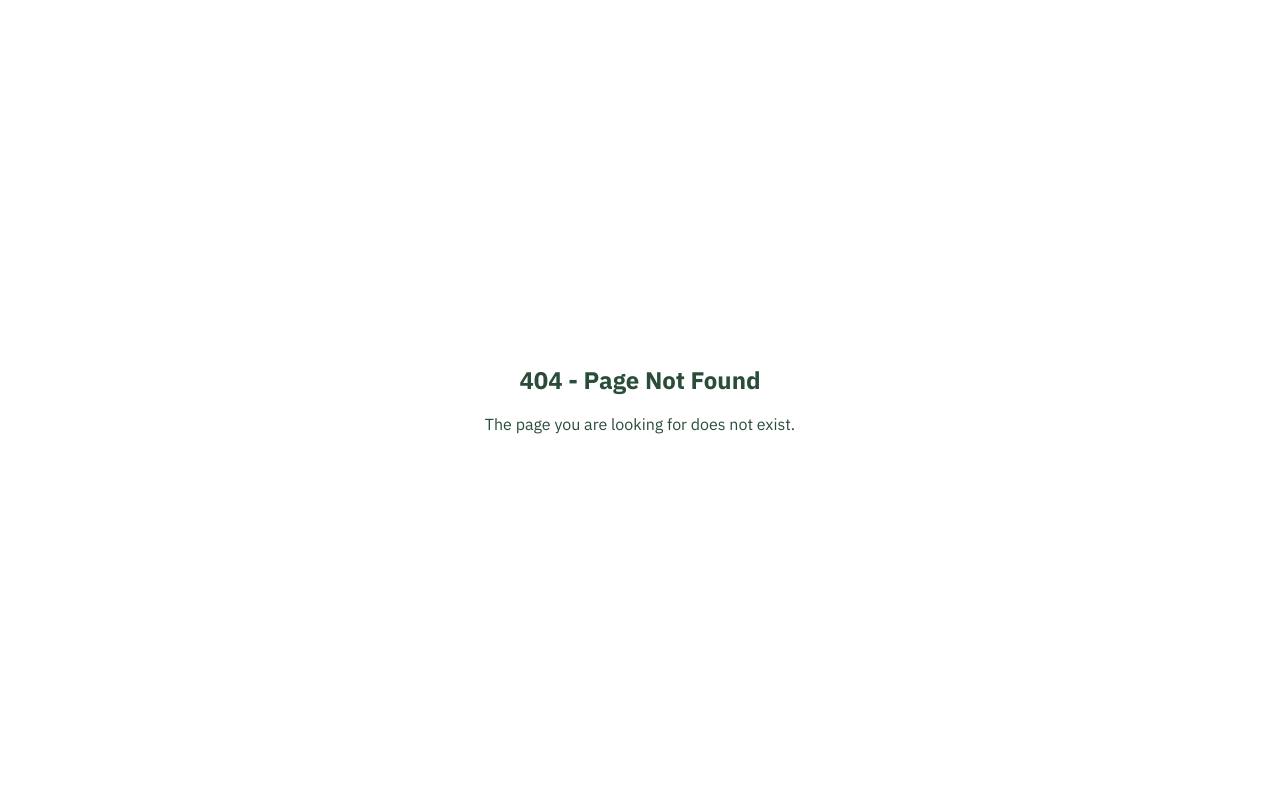
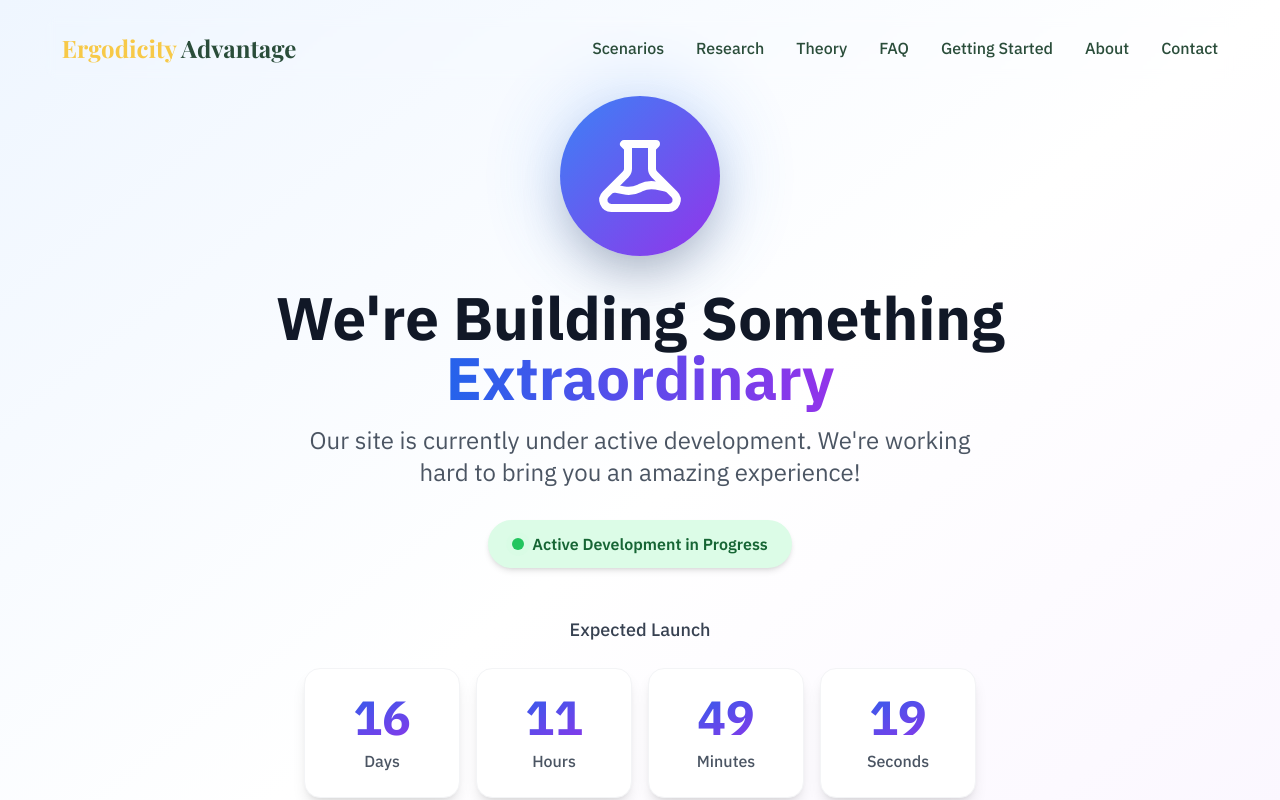
Before and after one commit to AlexFiliakov/MostlyOptimal.com, a Next.js app: page /faq in a window 1280 px wide. Before the commit this address had no page. Shown: the top 800 px of the page. Built offline with nearby package versions, Linux system fonts and the light colour scheme.

Commit message:
added launch/under construction pages

```diff
--- /dev/null
+++ b/app/about/page.tsx
@@ -0,0 +1,15 @@
+'use client';
+
+import Header from "../components/Header";
+import UnderConstruction from "../components/UnderConstruction";
+import Footer from "../components/Footer";
+
+export default function Home() {
+  return (
+    <main className="min-h-screen bg-pure-white">
+      <Header />
+      <UnderConstruction />
+      <Footer />
+    </main>
+  );
+}
--- a/app/components/CTASection.tsx
+++ b/app/components/CTASection.tsx
@@ -75,7 +75,7 @@ export default function CTASection() {
         <div className="relative w-full h-full">
           <Image
             src="/images/compass.webp"
-            alt="Race Car Tuning"
+            alt="Compass"
             fill
             className="object-cover"
             sizes="100vw"
--- a/app/components/Header.tsx
+++ b/app/components/Header.tsx
@@ -70,13 +70,13 @@ const Header = () => {
   // Menu items
   const menuItems = useMemo(
     () => [
-      { label: "Scenarios", href: "#scenarios" },
+      { label: "Scenarios", href: "scenarios" },
       { label: "Research", href: "https://mostlyoptimal.com/research" },
-      { label: "Theory", href: "#theory" },
-      { label: "FAQ", href: "#faq" },
+      { label: "Theory", href: "https://mostlyoptimal.com/theory" },
+      { label: "FAQ", href: "faq" },
       { label: "Getting Started", href: "https://mostlyoptimal.com/tutorial" },
-      { label: "About", href: "#about" },
-      { label: "Contact", href: "#contact" },
+      { label: "About", href: "about" },
+      { label: "Contact", href: "contact" },
     ],
     []
   );
--- /dev/null
+++ b/app/components/UnderConstruction.tsx
@@ -0,0 +1,125 @@
+"use client";
+
+import { useEffect, useState } from "react";
+
+export default function UnderConstruction() {
+  const [targetDate] = useState(() => {
+    // November 1st, 2025 at 12:00:00 AM EST (UTC-5)
+    // Setting as UTC time: 5:00 AM UTC = 12:00 AM EST
+    return new Date('2025-11-01T05:00:00Z');
+  });
+
+  const [timeLeft, setTimeLeft] = useState({
+    days: 0,
+    hours: 0,
+    minutes: 0,
+    seconds: 0,
+  });
+
+  useEffect(() => {
+    const calculateTimeLeft = () => {
+      const difference = targetDate.getTime() - new Date().getTime();
+
+      if (difference > 0) {
+        setTimeLeft({
+          days: Math.floor(difference / (1000 * 60 * 60 * 24)),
+          hours: Math.floor((difference / (1000 * 60 * 60)) % 24),
+          minutes: Math.floor((difference / 1000 / 60) % 60),
+          seconds: Math.floor((difference / 1000) % 60),
+        });
+      }
+    };
+
+    calculateTimeLeft();
+    const timer = setInterval(calculateTimeLeft, 1000);
+
+    return () => clearInterval(timer);
+  }, [targetDate]);
+
+  return (
+    <section className="min-h-screen bg-gradient-to-br from-blue-50 via-white to-purple-50 flex items-center justify-center px-4 pt-24 pb-12">
+      <div className="max-w-4xl w-full text-center">
+        {/* Main Icon */}
+        <div className="mb-8 flex justify-center">
+          <div className="relative">
+            <div className="absolute inset-0 bg-blue-500 rounded-full blur-2xl opacity-20 animate-pulse"></div>
+            <div className="relative bg-gradient-to-br from-blue-500 to-purple-600 rounded-full p-8 shadow-2xl">
+              <svg
+                className="w-24 h-24 text-white"
+                fill="none"
+                stroke="currentColor"
+                viewBox="0 0 24 24"
+              >
+                <path
+                  strokeLinecap="round"
+                  strokeLinejoin="round"
+                  strokeWidth={2}
+                  d="M19.428 15.428a2 2 0 00-1.022-.547l-2.387-.477a6 6 0 00-3.86.517l-.318.158a6 6 0 01-3.86.517L6.05 15.21a2 2 0 00-1.806.547M8 4h8l-1 1v5.172a2 2 0 00.586 1.414l5 5c1.26 1.26.367 3.414-1.415 3.414H4.828c-1.782 0-2.674-2.154-1.414-3.414l5-5A2 2 0 009 10.172V5L8 4z"
+                />
+              </svg>
+            </div>
+          </div>
+        </div>
+
+        {/* Heading */}
+        <h1 className="text-5xl md:text-6xl font-bold text-gray-900 mb-4">
+          We&apos;re Building Something{" "}
+          <span className="bg-gradient-to-r from-blue-600 to-purple-600 bg-clip-text text-transparent">
+            Extraordinary
+          </span>
+        </h1>
+
+        {/* Subheading */}
+        <p className="text-xl md:text-2xl text-gray-600 mb-8 max-w-2xl mx-auto">
+          Our site is currently under active development. We&apos;re working hard to bring you an amazing experience!
+        </p>
+
+        {/* Status Badge */}
+        <div className="inline-flex items-center gap-2 bg-green-100 text-green-800 px-6 py-3 rounded-full mb-12 shadow-md">
+          <span className="relative flex h-3 w-3">
+            <span className="animate-ping absolute inline-flex h-full w-full rounded-full bg-green-400 opacity-75"></span>
+            <span className="relative inline-flex rounded-full h-3 w-3 bg-green-500"></span>
+          </span>
+          <span className="font-semibold text-sm md:text-base">
+            Active Development in Progress
+          </span>
+        </div>
+
+        {/* Countdown Timer */}
+        <div className="mb-12">
+          <p className="text-lg text-gray-700 mb-6 font-medium">
+            Expected Launch
+          </p>
+          <div className="grid grid-cols-4 gap-4 max-w-2xl mx-auto">
+            {[
+              { label: "Days", value: timeLeft.days },
+              { label: "Hours", value: timeLeft.hours },
+              { label: "Minutes", value: timeLeft.minutes },
+              { label: "Seconds", value: timeLeft.seconds },
+            ].map((item) => (
+              <div
+                key={item.label}
+                className="bg-white rounded-2xl shadow-lg p-6 border border-gray-100"
+              >
+                <div className="text-4xl md:text-5xl font-bold bg-gradient-to-br from-blue-600 to-purple-600 bg-clip-text text-transparent mb-2">
+                  {String(item.value).padStart(2, "0")}
+                </div>
+                <div className="text-sm md:text-base text-gray-600 font-medium">
+                  {item.label}
+                </div>
+              </div>
+            ))}
+          </div>
+        </div>
+
+        {/* Footer Message */}
+        <div className="bg-gradient-to-r from-blue-50 to-purple-50 rounded-2xl p-8 border border-gray-200">
+          <p className="text-gray-700 text-lg leading-relaxed">
+            Thank you for your patience! We&apos;re putting the finishing touches on something we think you&apos;ll love.
+            Check back soon or bookmark this page to see our progress.
+          </p>
+        </div>
+      </div>
+    </section>
+  );
+}
--- /dev/null
+++ b/app/contact/page.tsx
@@ -0,0 +1,15 @@
+'use client';
+
+import Header from "../components/Header";
+import UnderConstruction from "../components/UnderConstruction";
+import Footer from "../components/Footer";
+
+export default function Home() {
+  return (
+    <main className="min-h-screen bg-pure-white">
+      <Header />
+      <UnderConstruction />
+      <Footer />
+    </main>
+  );
+}
--- /dev/null
+++ b/app/faq/page.tsx
@@ -0,0 +1,15 @@
+'use client';
+
+import Header from "../components/Header";
+import UnderConstruction from "../components/UnderConstruction";
+import Footer from "../components/Footer";
+
+export default function Home() {
+  return (
+    <main className="min-h-screen bg-pure-white">
+      <Header />
+      <UnderConstruction />
+      <Footer />
+    </main>
+  );
+}
--- /dev/null
+++ b/app/scenarios/page.tsx
@@ -0,0 +1,15 @@
+'use client';
+
+import Header from "../components/Header";
+import UnderConstruction from "../components/UnderConstruction";
+import Footer from "../components/Footer";
+
+export default function Home() {
+  return (
+    <main className="min-h-screen bg-pure-white">
+      <Header />
+      <UnderConstruction />
+      <Footer />
+    </main>
+  );
+}
```
